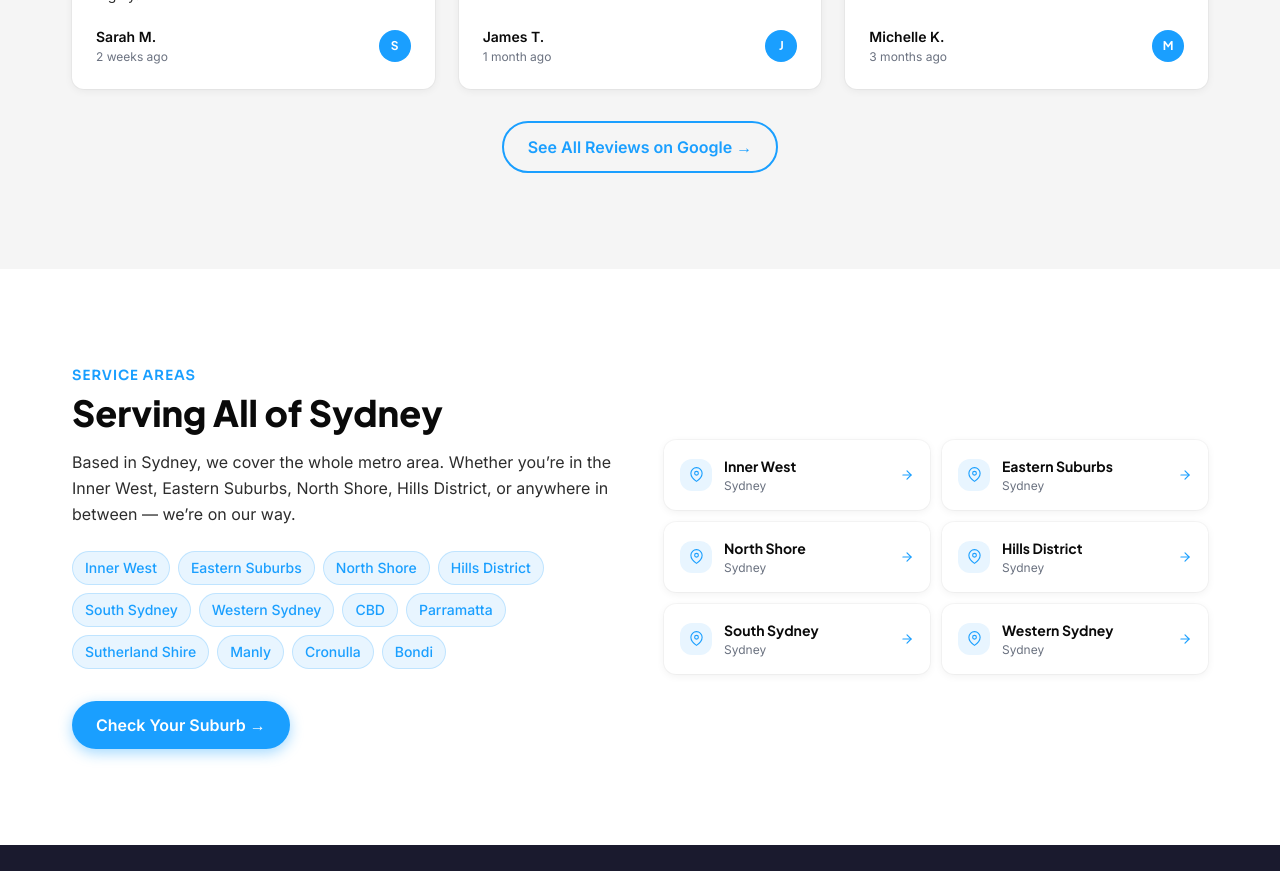
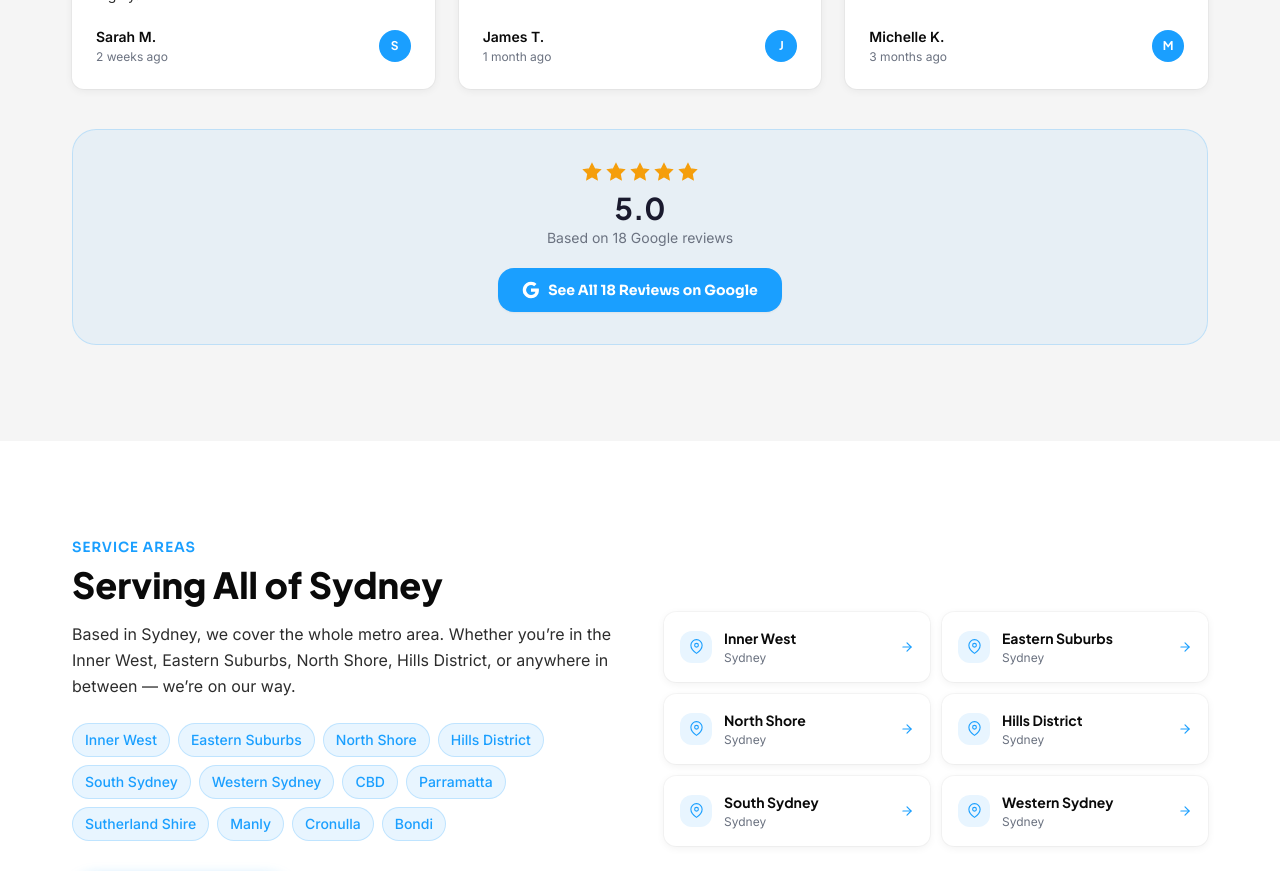
Before and after one commit to mrclogplumbing/mrclog-website, a Next.js app: page / in a window 1280 px wide. Shown: the part 2760-3631 px from the top of the page. Built offline with nearby package versions, Linux system fonts and the light colour scheme.

Commit message:
Update SocialProof component with new review section

```diff
--- a/src/components/home/SocialProof.tsx
+++ b/src/components/home/SocialProof.tsx
@@ -85,11 +85,23 @@ export default function SocialProof() {
           ))}
         </div>
 
-        <div className="text-center mt-8">
-          <a href="https://g.page/r/mrclog" target="_blank" rel="noopener noreferrer" className="btn-outline">
-            See All Reviews on Google →
-          </a>
-        </div>
+        <div className="mt-10 rounded-2xl p-8 text-center" style={{ background: "rgba(26,159,255,0.06)", border: "1px solid rgba(26,159,255,0.2)" }}>
+            <div className="flex items-center justify-center gap-1 mb-2">
+              {[1,2,3,4,5].map(i => <StarIcon key={i} size={20} />)}
+            </div>
+            <p className="font-logo font-bold text-3xl mb-0.5" style={{ color: "var(--color-dark)" }}>5.0</p>
+            <p className="text-sm text-gray-500 mb-5">Based on 18 Google reviews</p>
+            <a
+              href="https://g.page/r/mrclog"
+              target="_blank"
+              rel="noopener noreferrer"
+              className="inline-flex items-center justify-center gap-2 px-6 py-3 rounded-xl font-display font-bold text-sm text-white shadow-sm hover:opacity-90 transition-opacity"
+              style={{ background: "var(--color-brand-blue)" }}
+            >
+              <svg width="18" height="18" viewBox="0 0 24 24" fill="currentColor" aria-hidden="true"><path d="M22.56 12.25c0-.78-.07-1.53-.2-2.25H12v4.26h5.92c-.26 1.37-1.04 2.53-2.21 3.31v2.77h3.57c2.08-1.92 3.28-4.74 3.28-8.09z"/><path d="M12 23c2.97 0 5.46-.98 7.28-2.66l-3.57-2.77c-.98.66-2.23 1.06-3.71 1.06-2.86 0-5.29-1.93-6.16-4.53H2.18v2.84C3.99 20.53 7.7 23 12 23z"/><path d="M5.84 14.09c-.22-.66-.35-1.36-.35-2.09s.13-1.43.35-2.09V7.07H2.18C1.43 8.55 1 10.22 1 12s.43 3.45 1.18 4.93l2.85-2.22.81-.62z"/><path d="M12 5.38c1.62 0 3.06.56 4.21 1.64l3.15-3.15C17.45 2.09 14.97 1 12 1 7.7 1 3.99 3.47 2.18 7.07l3.66 2.84c.87-2.6 3.3-4.53 6.16-4.53z"/></svg>
+              See All 18 Reviews on Google
+            </a>
+          </div>
       </div>
     </section>
   );
```
